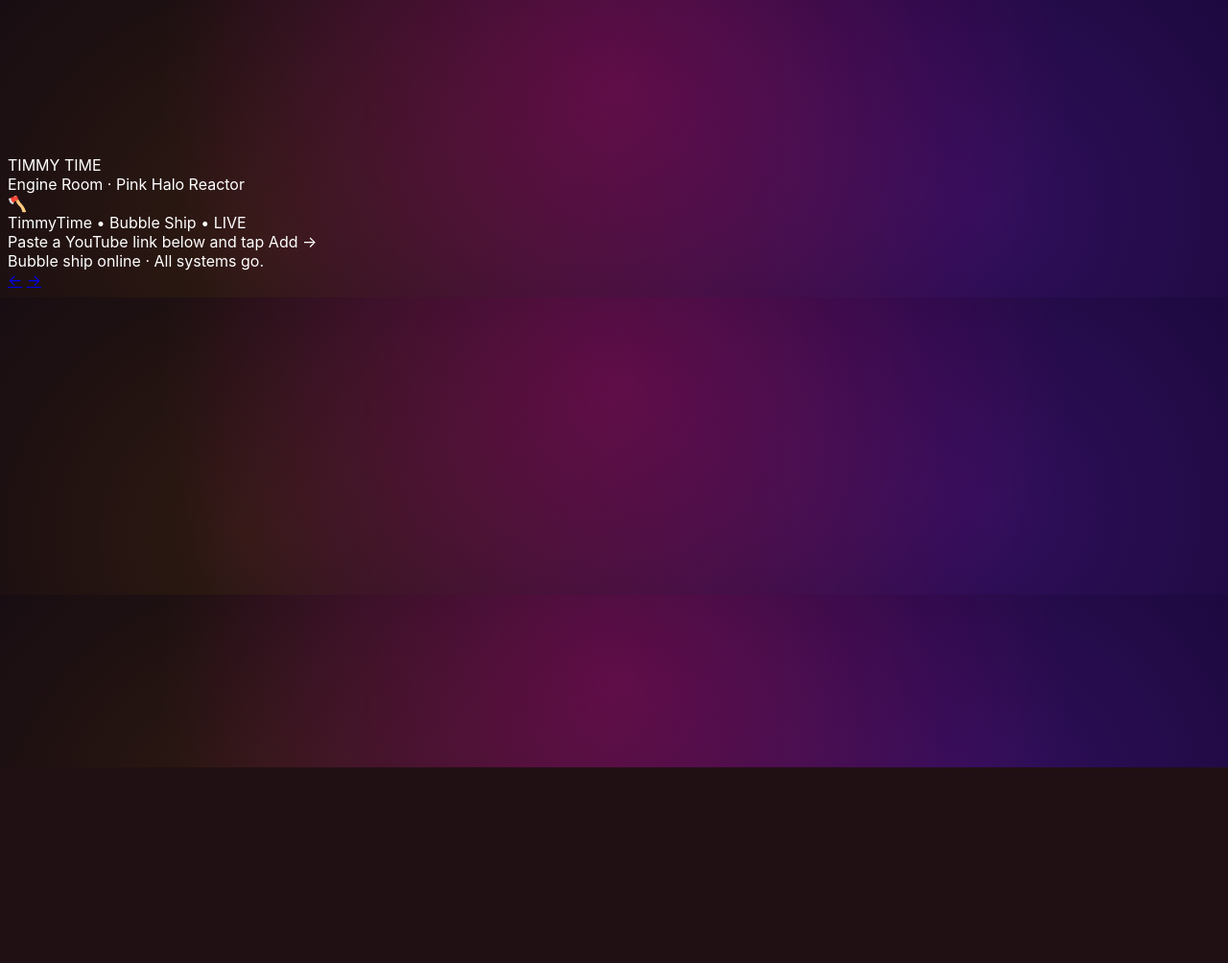
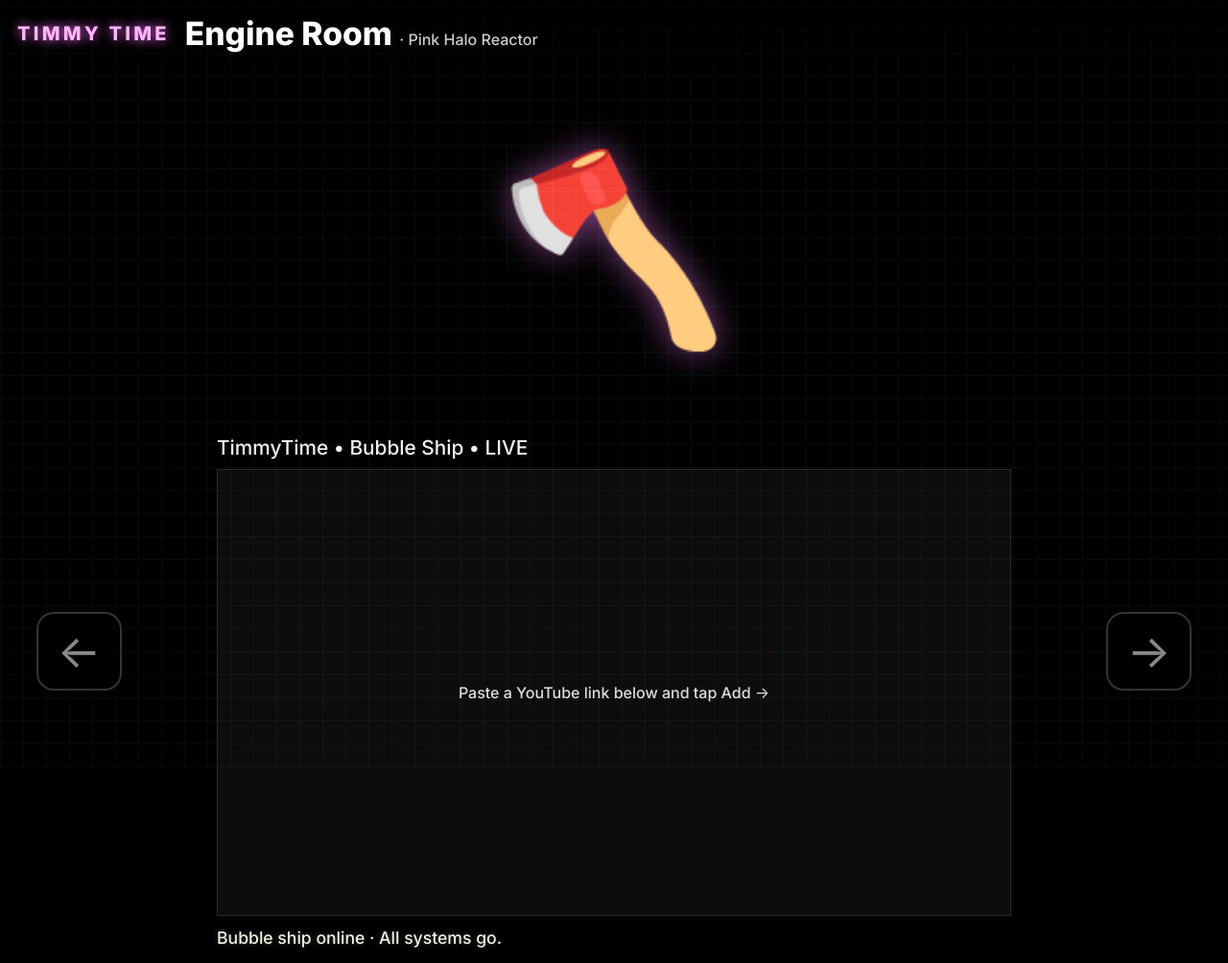
Before and after one commit to timmyjonesusn-netizen/bubbleworld-ship, a Flask app: page /room/1 in a window 1280 px wide. Shown: the whole page at 96% size. Before the commit the page ends 800 px from the top, so only its background shows below. Run offline with Flask 3, Linux system fonts and the light colour scheme.

Commit message:
Update style.css

```diff
--- a/static/style.css
+++ b/static/style.css
@@ -1,21 +1,56 @@
-body {
-  background: radial-gradient(circle at 50% 30%, rgba(255,0,128,0.25), transparent 70%),
-              radial-gradient(circle at 20% 80%, rgba(255,140,0,0.18), transparent 70%),
-              radial-gradient(circle at 80% 70%, rgba(138,43,226,0.35), transparent 80%),
-              #000014;
-  color: #fff;
-  font-family: -apple-system, BlinkMacSystemFont, "Inter", sans-serif;
-  overflow: hidden;
+/* Timmy Time Lab v1.0.4 — neon bubbles + matrix + big text */
+*{box-sizing:border-box}
+html,body{margin:0;height:100%;background:#000;font-family:'Inter',system-ui,-apple-system,Segoe UI,Roboto,Helvetica,Arial}
+body{color:#fff}
+.top{position:fixed;left:0;right:0;top:0;padding:14px 18px;display:flex;gap:16px;align-items:center;z-index:5;background:linear-gradient(180deg,rgba(0,0,0,.65),rgba(0,0,0,.0))}
+.brand{font-weight:800;letter-spacing:.16em;font-size:1.25rem;color:#ff9dfc;text-shadow:0 0 12px #ff6bf5}
+.room-title{font-weight:800;font-size:1.5rem}
+.room-title .sub{opacity:.8;font-weight:500;font-size:1rem}
+
+main{padding-top:76px;min-height:100%;position:relative}
+.stage{max-width:860px;margin:6vh auto 16vh;padding:16px}
+.marketing{font-size:1.25rem;opacity:.95;margin-bottom:10px}
+.video-box{position:relative;aspect-ratio:16/9;background:rgba(255,255,255,.05);border:1px solid rgba(255,255,255,.12);backdrop-filter:blur(4px);display:flex;align-items:center;justify-content:center}
+.video-box .yt{width:100%;height:100%;border:0}
+.placeholder{padding:18px;text-align:center;color:#ddd}
+
+.suno-wrap{margin-top:14px;background:rgba(255,255,255,.04);border:1px solid rgba(255,255,255,.1);padding:12px;border-radius:8px}
+.suno-wrap .suno-title{font-weight:800;margin-bottom:6px}
+.suno-wrap ul{margin:0;padding-left:18px}
+.suno-wrap a{color:#aaf}
+
+.add-link{display:flex;gap:8px;align-items:center;margin:12px 0}
+.add-link input{flex:1;padding:10px 12px;border-radius:8px;border:1px solid rgba(255,255,255,.25);background:rgba(0,0,0,.35);color:#fff;font-size:1rem}
+.add-link button{padding:10px 14px;border-radius:8px;border:0;background:#ff6bf5;color:#000;font-weight:800}
+.add-link .stealth{opacity:.6;font-size:.85rem}
+
+.joke{margin-top:12px;font-size:1.1rem;color:#ffe;opacity:.95;text-shadow:0 0 8px rgba(255,255,255,.25)}
+
+.arrows{position:fixed;left:0;right:0;bottom:10vh;display:flex;justify-content:space-between;pointer-events:auto;z-index:6;padding:0 3vw}
+.arrows a{font-size:3rem;text-decoration:none;color:#fff8;padding:.2em .4em;border:2px solid #fff3;border-radius:18px;backdrop-filter:blur(3px)}
+.arrows a:hover{color:#fff;border-color:#fff8}
+
+#bubble-canvas{position:fixed;inset:0;z-index:0}
+.matrix{position:fixed;inset:0;z-index:1;background-image: repeating-linear-gradient(0deg, rgba(0,255,120,.2) 0, rgba(0,255,120,.2) 1px, transparent 1px, transparent 24px), repeating-linear-gradient(90deg, rgba(0,255,120,.2) 0, rgba(0,255,120,.2) 1px, transparent 1px, transparent 24px);opacity:.25;mix-blend-mode:screen;pointer-events:none}
+
+.hammer-wrap{display:grid;place-items:center;margin:8vh 0}
+.hammer{font-size:24vmin;filter:drop-shadow(0 0 18px rgba(255,128,255,.5))}
+.lightning{position:absolute;width:2px;height:26vmin;background:linear-gradient(180deg,#fff,transparent);animation:flash 2.6s infinite ease-in-out;mix-blend-mode:screen}
+@keyframes flash{0%,92%{opacity:0;transform:translateY(-60vh)} 96%{opacity:1;transform:translateY(0)} 100%{opacity:0;transform:translateY(20vh)}}
+
+/* THEMES (title / bubble tint) */
+.theme-engine .brand{color:#ffb6ff}
+.theme-purple .brand{color:#d7a4ff}
+.theme-warm .brand{color:#ffd7a4}
+.theme-aqua .brand{color:#a4ffef}
+.theme-gold .brand{color:#ffe38a}
+.theme-crimson .brand{color:#ffa4b2}
+.theme-blue .brand{color:#a4c7ff}
+.theme-magenta .brand{color:#ff9dfc}
+.theme-emerald .brand{color:#a4ffc4}
+
+/* Big readable text */
+@media (min-width: 320px){
+  .room-title{font-size:2.1rem}
+  .marketing{font-size:1.3rem}
 }
-.bubble {
-  position: absolute;
-  border-radius: 50%;
-  background: radial-gradient(circle at 30% 30%, rgba(255,255,255,.9), rgba(255,0,170,.5), transparent 70%);
-  box-shadow: 0 0 20px rgba(255,0,170,.6), 0 0 60px rgba(255,140,0,.4);
-  animation: drift linear infinite;
-}
-@keyframes drift {
-  0% {transform: translateY(0);opacity:0;}
-  10%{opacity:.8;}
-  100%{transform: translateY(-120vh);opacity:0;}
-}
```
